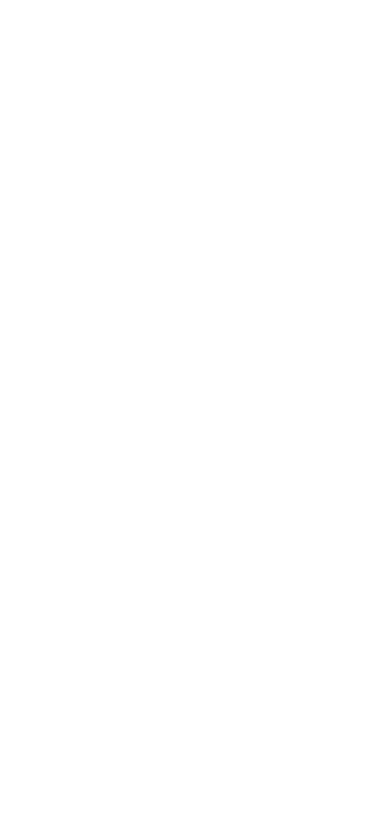
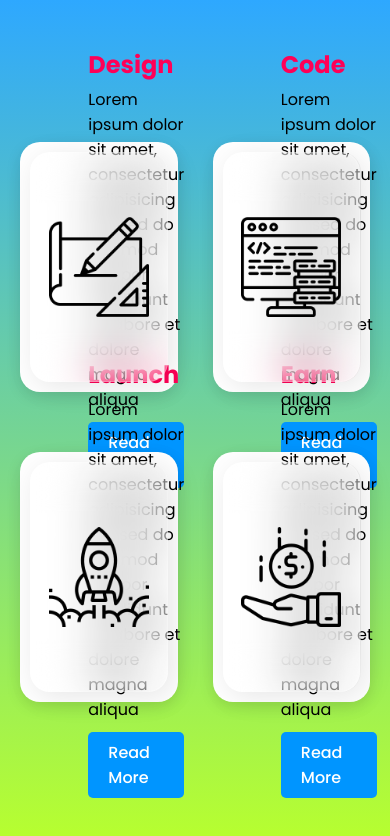
Before and after one commit to merelu/vanila_practice, a plain HTML site: page Responsive Glassmorphism Card Hover Effects/index.html in a window 390 px wide. Drawn offline with Linux system fonts and the light colour scheme.

Commit message:
before add media query

```diff
--- a/Responsive Glassmorphism Card Hover Effects/index.html
+++ b/Responsive Glassmorphism Card Hover Effects/index.html
@@ -4,7 +4,71 @@
     <meta charset="UTF-8" />
     <meta http-equiv="X-UA-Compatible" content="IE=edge" />
     <meta name="viewport" content="width=device-width, initial-scale=1.0" />
+    <link rel="stylesheet" href="style.css" />
     <title>Responsive Glassmorphism Card Hover Effects</title>
   </head>
-  <body></body>
+  <body>
+    <div class="container">
+      <div class="card">
+        <div class="imgBx">
+          <img src="design.png" />
+        </div>
+        <div class="content">
+          <div>
+            <h3>Design</h3>
+            <p>
+              Lorem ipsum dolor sit amet, consectetur adipisicing elit, sed do
+              eiusmod tempor incididunt ut labore et dolore magna aliqua
+            </p>
+            <a href="#">Read More</a>
+          </div>
+        </div>
+      </div>
+      <div class="card">
+        <div class="imgBx">
+          <img src="code.png" />
+        </div>
+        <div class="content">
+          <div>
+            <h3>Code</h3>
+            <p>
+              Lorem ipsum dolor sit amet, consectetur adipisicing elit, sed do
+              eiusmod tempor incididunt ut labore et dolore magna aliqua
+            </p>
+            <a href="#">Read More</a>
+          </div>
+        </div>
+      </div>
+      <div class="card">
+        <div class="imgBx">
+          <img src="launch.png" />
+        </div>
+        <div class="content">
+          <div>
+            <h3>Launch</h3>
+            <p>
+              Lorem ipsum dolor sit amet, consectetur adipisicing elit, sed do
+              eiusmod tempor incididunt ut labore et dolore magna aliqua
+            </p>
+            <a href="#">Read More</a>
+          </div>
+        </div>
+      </div>
+      <div class="card">
+        <div class="imgBx">
+          <img src="earn.png" />
+        </div>
+        <div class="content">
+          <div>
+            <h3>Earn</h3>
+            <p>
+              Lorem ipsum dolor sit amet, consectetur adipisicing elit, sed do
+              eiusmod tempor incididunt ut labore et dolore magna aliqua
+            </p>
+            <a href="#">Read More</a>
+          </div>
+        </div>
+      </div>
+    </div>
+  </body>
 </html>
--- a/Responsive Glassmorphism Card Hover Effects/style.css
+++ b/Responsive Glassmorphism Card Hover Effects/style.css
@@ -6,3 +6,97 @@
   box-sizing: border-box;
   font-family: "Poppins", sans-serif;
 }
+
+body {
+  display: flex;
+  justify-content: center;
+  align-items: center;
+  min-height: 100vh;
+  background: linear-gradient(0deg, #b8ff2e, #2ea8ff);
+  background-attachment: fixed;
+}
+
+.container {
+  position: relative;
+  width: 1000px;
+  display: flex;
+  justify-content: space-between;
+  flex-wrap: wrap;
+  margin: 20px;
+  padding: 20px 0;
+}
+
+.container .card {
+  position: relative;
+  height: 250px;
+  background: #fff;
+  display: flex;
+  width: 45%;
+  margin: 30px 0;
+  border-radius: 20px;
+  box-shadow: 0 5px 15px rgba(0, 0, 0, 0.1);
+}
+
+.container .card .imgBx {
+  position: absolute;
+  top: 10px;
+  left: 10px;
+  background: rgba(255, 255, 255, 0.1);
+  backdrop-filter: blur(20px);
+  height: calc(100% - 20px);
+  width: calc(100% - 20px);
+  z-index: 1;
+  display: flex;
+  justify-content: center;
+  align-items: center;
+  overflow: hidden;
+  border-radius: 20px;
+  border: 1px solid rgba(255, 255, 255, 0.2);
+  box-shadow: 5px 5px 30px rgba(0, 0, 0, 0.1);
+  transition: 0.5s ease-in-out;
+}
+
+.container .card:hover .imgBx {
+  height: 150px;
+  width: 150px;
+  left: -75px;
+  top: calc(50% - 75px);
+}
+
+.container .card .imgBx img {
+  max-width: 100px;
+  filter: invert(0);
+  transition: 0.5s ease-in-out;
+}
+
+.container .card:hover .imgBx img {
+  max-width: 75px;
+}
+
+.container .card .content {
+  position: absolute;
+  right: 0;
+  width: calc(100% - 75px);
+  height: 100%;
+  padding: 20px;
+  display: flex;
+  justify-content: center;
+  align-items: center;
+}
+
+.container .card .content h3 {
+  color: #ff0057;
+  margin-bottom: 5px;
+  font-size: 24px;
+}
+
+.container .card .content a {
+  display: inline-block;
+  margin-top: 10px;
+  padding: 8px 20px;
+  border-radius: 5px;
+  background: #0095ff;
+  text-decoration: none;
+  color: #fff;
+  font-weight: 500;
+}
```
